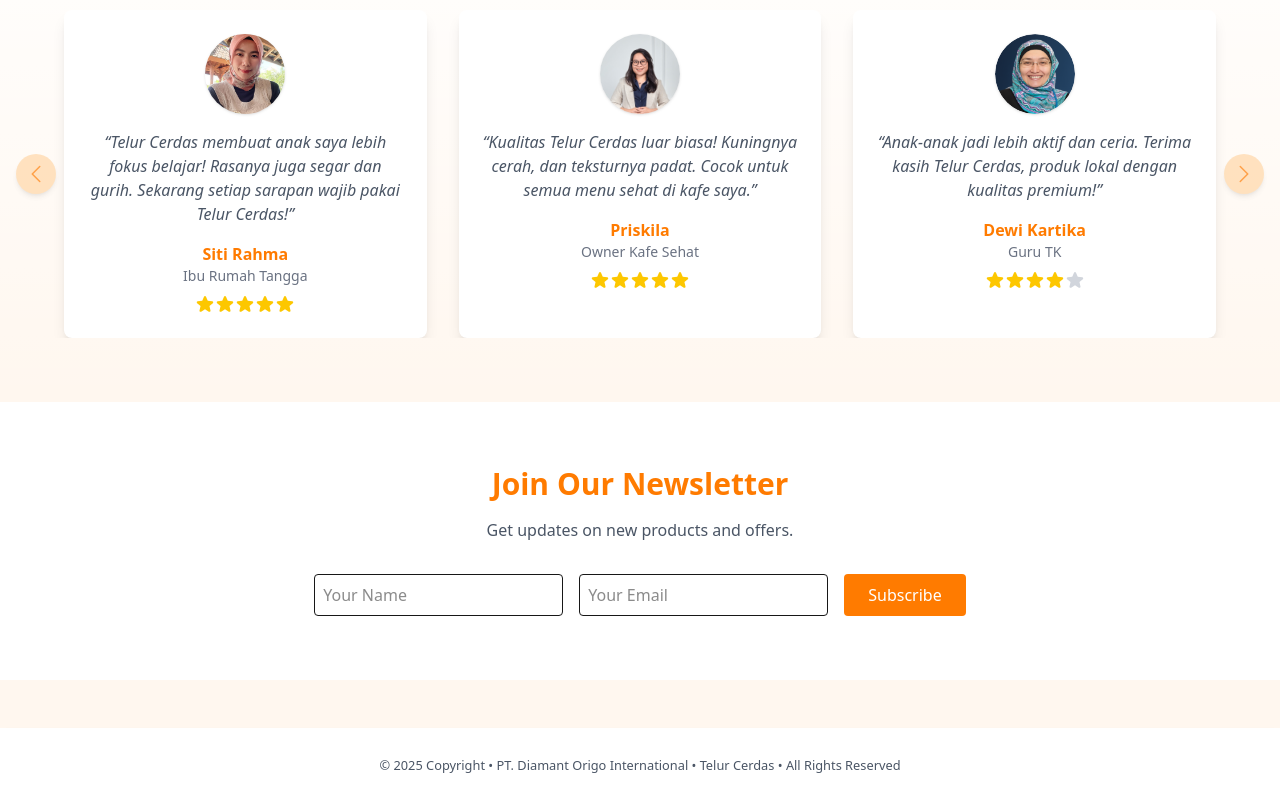
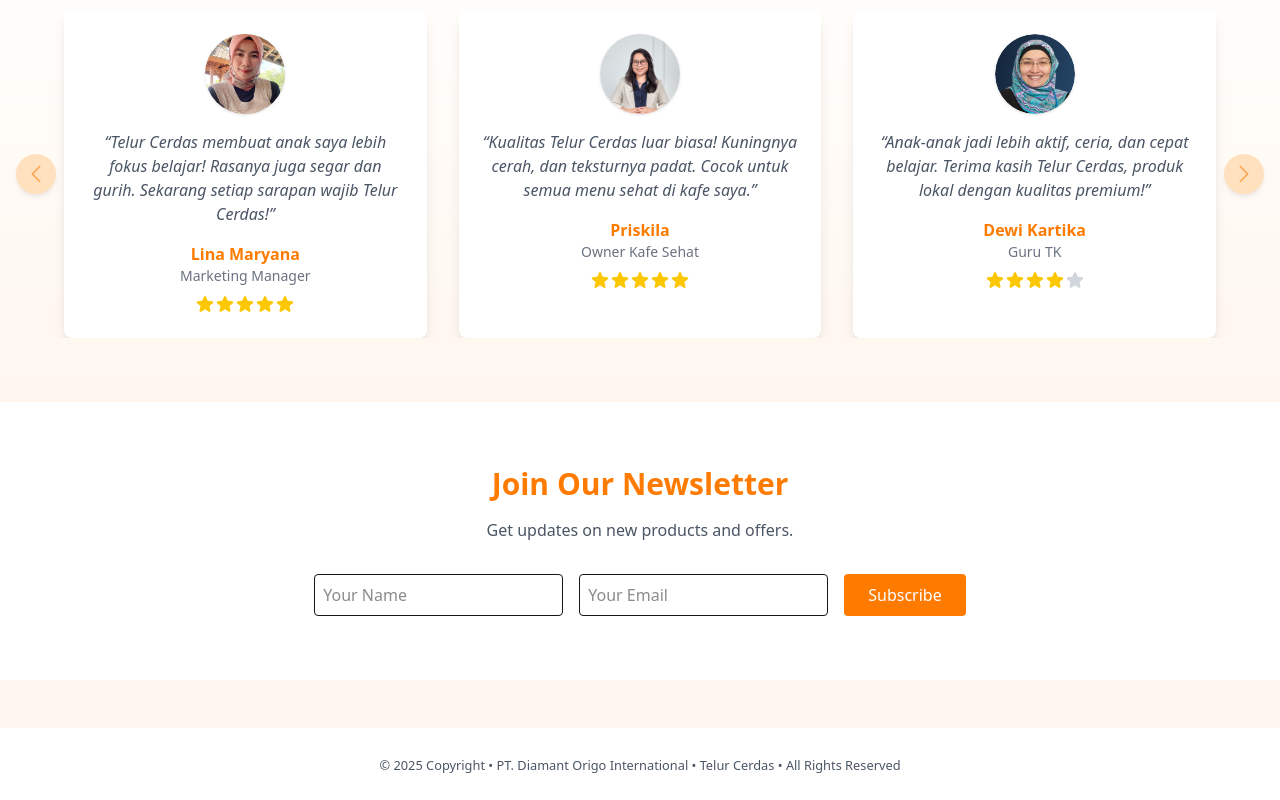
Before and after one commit to vetacode/telurcerdas, a Next.js app: page / in a window 1280 px wide. Shown: the part 2312-3112 px from the top of the page. Built offline with nearby package versions, Linux system fonts and the light colour scheme.

Commit message:
testimonials fixed words and wa rotation

```diff
--- a/src/components/Footer.tsx
+++ b/src/components/Footer.tsx
@@ -28,7 +28,7 @@
         }}
         whileHover={{
           scale: 1.1,
-          rotate: 100,
+          rotate: 45,
           y: 0, // Stop bouncing on hover
           transition: { duration: 0.3 },
         }}
--- a/src/components/Testimonials.tsx
+++ b/src/components/Testimonials.tsx
@@ -12,10 +12,10 @@
 const testimonials = [
   {
     id: 1,
-    name: 'Siti Rahma',
-    role: 'Ibu Rumah Tangga',
+    name: 'Lina Maryana',
+    role: 'Marketing Manager',
     message:
-      'Telur Cerdas membuat anak saya lebih fokus belajar! Rasanya juga segar dan gurih. Sekarang setiap sarapan wajib pakai Telur Cerdas!',
+      'Telur Cerdas membuat anak saya lebih fokus belajar! Rasanya juga segar dan gurih. Sekarang setiap sarapan wajib Telur Cerdas!',
     image: '/images/testimonial-1.jpeg',
     rating: 5,
   },
@@ -33,7 +33,7 @@
     name: 'Dewi Kartika',
     role: 'Guru TK',
     message:
-      'Anak-anak jadi lebih aktif dan ceria. Terima kasih Telur Cerdas, produk lokal dengan kualitas premium!',
+      'Anak-anak jadi lebih aktif, ceria, dan cepat belajar. Terima kasih Telur Cerdas, produk lokal dengan kualitas premium!',
     image: '/images/testimonial-3.png',
     rating: 4,
   },
```
